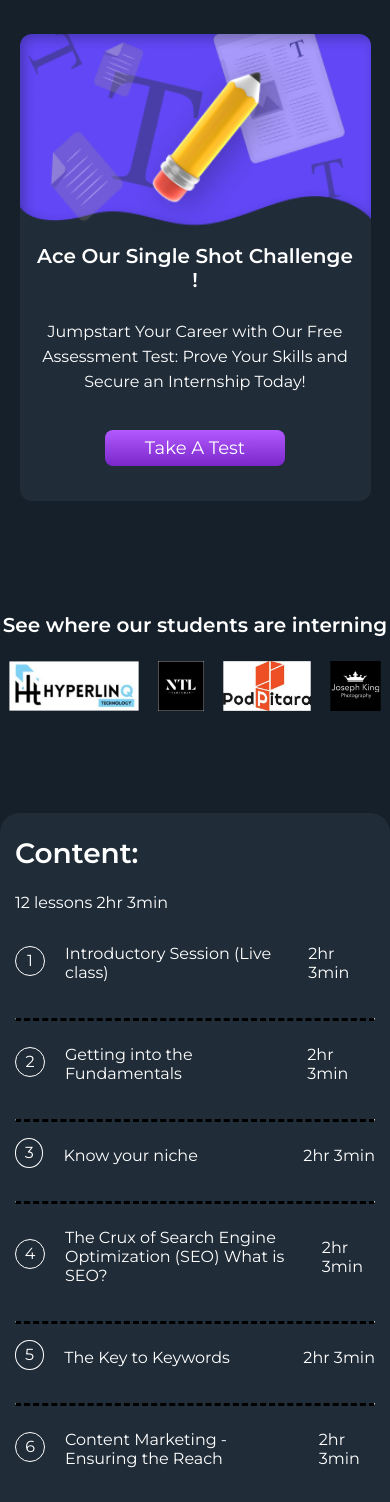
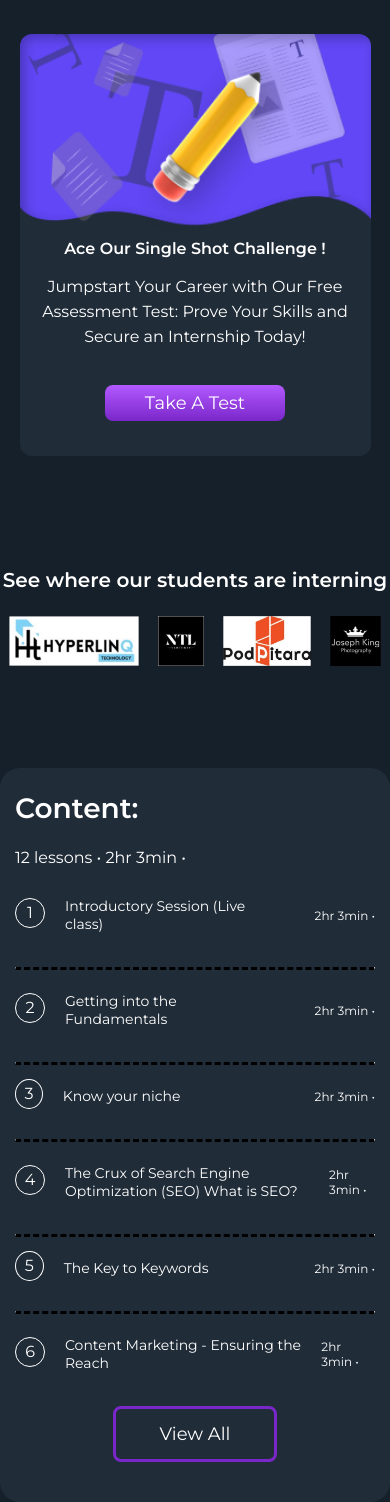
Before and after one commit to SANDLINI/assignment, a React (Vite) app: page / in a window 390 px wide. Shown: the top 1502 px of the page. Built offline with nearby package versions, Linux system fonts and the light colour scheme.

Commit message:
Add symbol between time

```diff
--- a/src/components/Comapanies/Companies.module.css
+++ b/src/components/Comapanies/Companies.module.css
@@ -5,6 +5,7 @@
   height: 208px;
   text-align: center;
   border: 2px solid black;
+  box-shadow: rgba(0, 0, 0, 0.24) 0px 3px 8px;
 }
 
 .main_heading {
@@ -18,12 +19,14 @@
   justify-content: space-around;
   height: 73px;
   width: auto;
+
 }
 
 @media screen and (max-width: 870px) and (min-width: 280px) {
   .companies_section {
     width: 100%;
     border: none;
+    box-shadow: none;
   }
 
   .main_heading {
--- a/src/components/Header/MobileHeader.jsx
+++ b/src/components/Header/MobileHeader.jsx
@@ -9,7 +9,7 @@ const MobileHeader = () => {
           <img src={image} alt="Header Image"  className= {styles.image}/>
         </div>
         <div className= {styles.content}>
-          <h4>Ace Our Single Shot Challenge !</h4>
+          <h4 className={styles.heading}>Ace Our Single Shot Challenge !</h4>
           <p className={styles.header_para}>
             Jumpstart Your Career with Our Free Assessment Test: Prove Your
             Skills and Secure an Internship Today!
--- a/src/components/Header/MobileHeader.module.css
+++ b/src/components/Header/MobileHeader.module.css
@@ -16,6 +16,10 @@
   width: 90%;
   margin: -40px auto 10px auto;
   padding-bottom: 35px;
+}
+
+.heading{
+  font-size: 16px ;
 }
 
 .header_para {
--- a/src/components/LowerSection/LowerSection.jsx
+++ b/src/components/LowerSection/LowerSection.jsx
@@ -9,13 +9,17 @@ const LowerSection = () => {
       <div className={styles.content_Box}>
         <div className={styles.content}>
           <h1>Content:</h1>
-          <p>12 lessons 2hr 3min</p>
+          <p>
+            12 lessons <span>&#x2022;</span> 2hr 3min <span>&#x2022;</span>
+          </p>
           <div className={styles.time_table}>
             <div className={styles.inner_table}>
               <div className={styles.sNo}>1</div>
               <p className={styles.agenda}>Introductory Session (Live class)</p>
             </div>
-            <p className={styles.time}>2hr 3min</p>
+            <p className={styles.time}>
+              2hr 3min <span>&#x2022;</span>
+            </p>
           </div>
           <hr className={styles.line} />
           <div className={styles.time_table}>
@@ -23,7 +27,9 @@ const LowerSection = () => {
               <div className={styles.sNo}>2</div>
               <p className={styles.agenda}>Getting into the Fundamentals </p>
             </div>
-            <p className={styles.time}>2hr 3min</p>
+            <p className={styles.time}>
+              2hr 3min <span>&#x2022;</span>
+            </p>
           </div>
           <hr className={styles.line} />
 
@@ -32,7 +38,9 @@ const LowerSection = () => {
               <div className={styles.sNo}>3</div>
               <p className={styles.agenda}>Know your niche</p>
             </div>
-            <p className={styles.time}>2hr 3min</p>
+            <p className={styles.time}>
+              2hr 3min <span>&#x2022;</span>
+            </p>
           </div>
           <hr className={styles.line} />
 
@@ -43,7 +51,9 @@ const LowerSection = () => {
                 The Crux of Search Engine Optimization (SEO) What is SEO?
               </p>
             </div>
-            <p className={styles.time}>2hr 3min</p>
+            <p className={styles.time}>
+              2hr 3min <span>&#x2022;</span>
+            </p>
           </div>
           <hr className={styles.line} />
 
@@ -52,7 +62,9 @@ const LowerSection = () => {
               <div className={styles.sNo}>5</div>
               <p className={styles.agenda}>The Key to Keywords</p>
             </div>
-            <p className={styles.time}>2hr 3min</p>
+            <p className={styles.time}>
+              2hr 3min <span>&#x2022;</span>
+            </p>
           </div>
           <hr className={styles.line} />
           <div className={styles.time_table}>
@@ -62,7 +74,9 @@ const LowerSection = () => {
                 Content Marketing - Ensuring the Reach{" "}
               </p>
             </div>
-            <p className={styles.time}>2hr 3min</p>
+            <p className={styles.time}>
+              2hr 3min <span>&#x2022;</span>
+            </p>
           </div>
           <button className={styles.btn}>View All</button>
         </div>
@@ -74,7 +88,7 @@ const LowerSection = () => {
             <img src={image1} alt="Image" className={styles.image} />
           </span>
           <h3 className={styles.feature_heading1}>Career Opportunities:</h3>
-          <ul>
+          <ul className={styles.ul}>
             <li>Life time access</li>
             <li>Life time access</li>
             <li>Life time access</li>
--- a/src/components/LowerSection/LowerSection.module.css
+++ b/src/components/LowerSection/LowerSection.module.css
@@ -14,6 +14,8 @@
   border-radius: 20px;
   margin: auto;
 }
+
+
 
 .content {
   max-width: 546px;
@@ -223,7 +225,7 @@ li {
 @media screen and (max-width: 870px) and (min-width: 280px) {
   .lowerSection {
     width: 100%;
-    margin: auto;
+    margin: 0 auto 40px 0;
   }
 
   .content_Box {
@@ -237,7 +239,7 @@ li {
   }
 
   .agenda {
-    font-size: 16px;
+    font-size: 14px;
     width: 80%;
   }
 
@@ -245,6 +247,10 @@ li {
     width: 20px;
     height: 20px;
     padding: 4px;
+  }
+
+  .time {
+    font-size: 12px;
   }
 
   .feature_Box {
@@ -285,7 +291,8 @@ li {
   .buyNowBtn {
     width: 270px;
     height: 56px;
-    overflow: hidden;
+
+
   }
 }
 
```
